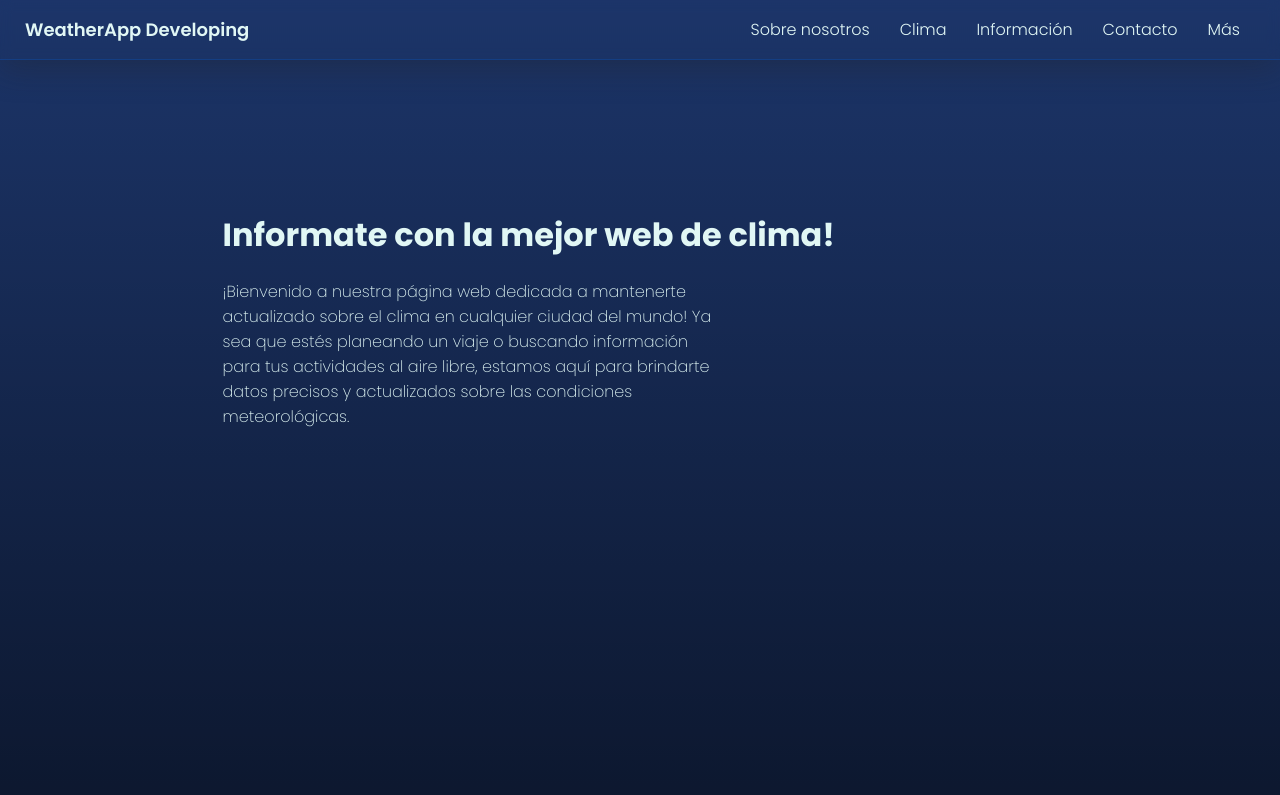
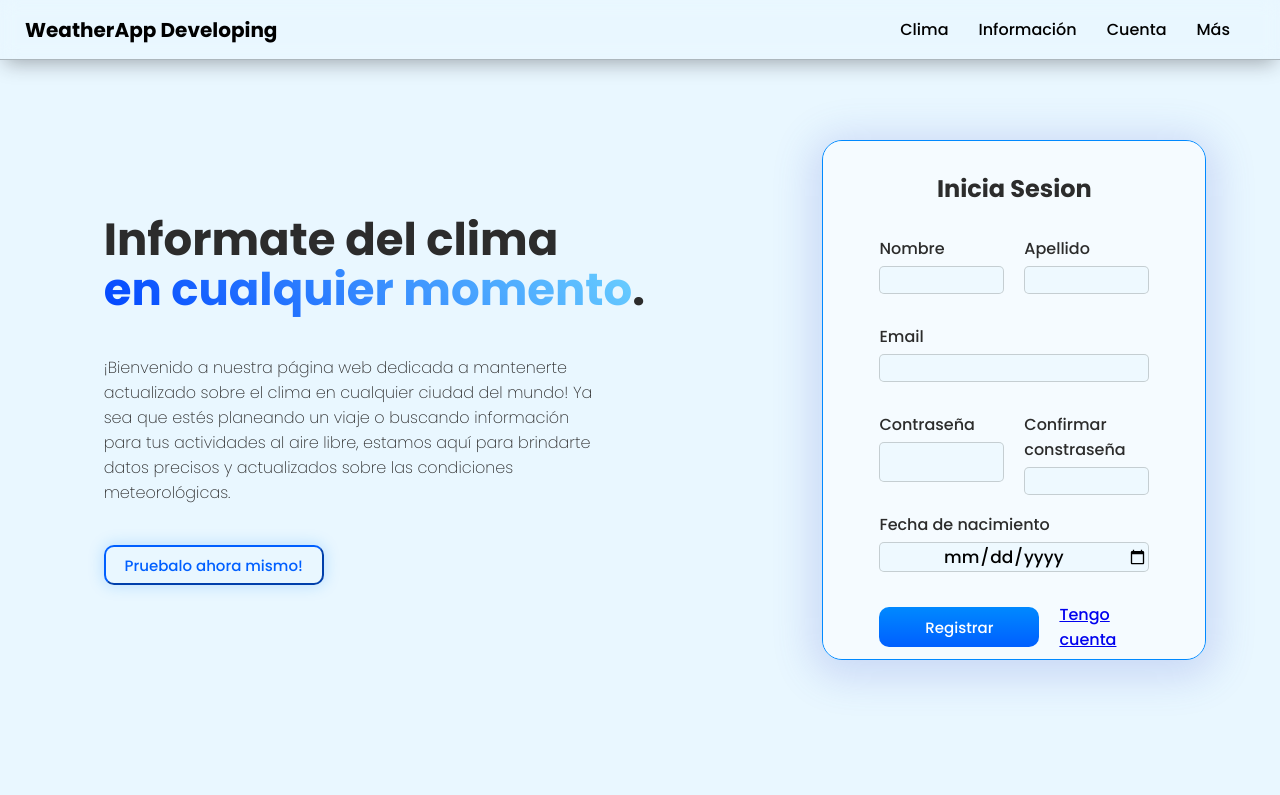
Before and after one commit to VazquezLD/weatherApp, a website built with Vite: page weatherApp/index.html in a window 1280 px wide. Shown: the top 795 px of the page. Built offline with nearby package versions, Linux system fonts and the light colour scheme.

Commit message:
addicion formulario de registro

```diff
--- a/weatherApp/assets/styles.css
+++ b/weatherApp/assets/styles.css
@@ -4,25 +4,36 @@
 *{
     padding: 0;
     box-sizing: border-box;
-    color: #E1F7F5;
     margin: 0;
     font-family: 'Poppins', sans-serif;
-    overflow-x: hidden;
+
 
 }
 body{
-    background:linear-gradient(to top, #000000, #001c57e3);
+    background-color: #e9f7ff;
     display: flex;
     flex-direction: column;
-    justify-content: space-evenly;
+    color: rgb(44, 44, 44);
+    overflow-x: hidden;
+    align-items: center;
 }
-
+h1{
+    font-size: 45px;
+    font-weight: 700;
+    line-height: 50px;
+}
+.gradSpan{
+    background: linear-gradient(45deg, #0044ff, #6bd1ff);
+    -webkit-background-clip: text;
+    -webkit-text-fill-color: transparent;
+}
 .oculto{
     display: none;
 }
 
 /*Estilos header y navbar*/
 header{
+    position: fixed;
     display: flex;
     justify-content: space-between;
     align-items: center;
@@ -30,12 +41,9 @@ header{
     height: 60px;
     flex-direction: row;
     top: 0;
-    border-bottom: 1px solid #0461da42;
-    background: #72707000;
-    box-shadow: 0 8px 32px 0 rgba(34, 34, 39, 0.37);
-    backdrop-filter: blur( 6px );
-    -webkit-backdrop-filter: blur( 6px );
-    position: fixed;
+    border-bottom: 1px solid #00000042;
+    box-shadow: 0 8px 20px -5px rgba(34, 34, 39, 0.37);
+    backdrop-filter: blur( 8.5px );
 }
 .navbar{
     height: auto;
@@ -44,30 +52,33 @@ header{
 .navbarTitle{
     display: flex;
     padding-left: 25px;
-    font-size: 18px;
-    font-weight: 600;
+    font-size: 20px;
+    font-weight: 700;
     align-items: center;
     justify-content: center;
+    color: #000000;
 }
 .navbarLinks{
+    width: auto;
+    padding: 10px;
     list-style: none;
     display: flex;
     gap: 30px;
-
 }
 .navbarLink a{
     text-decoration: none;
-    font-weight: 300;
+    font-weight: 400;
+    color: #000000;
 }
-.navbarLink a:hover{
-    transition: all 0.3s ease-in-out;
-    color: #6f6f70;
+.navbarLink:hover{
+    transition: all 0.4s ease;
+    transform: scale(1.07);
 }
 
 /*Estilos sección clima*/
 .seccionContainer{
     width: 100vw;
-    height: 100vh;
+    height: 80vh;
     display: flex;
     align-items: center;
     justify-content: center;
@@ -92,28 +103,29 @@ header{
     gap: 10px;
     height: auto;
     width: auto;
-    font-weight: 300;
+    font-weight: 400;
 }
 .inputClima{
-    height: 30px;
+    height: 40px;
     width: 400px;
-    border-radius: 10px;
+    border-radius: 20px;
     border: none;
-    background-color: #9ac8cd23;
+    background-color: #e9f7ff;
+    border: 1px solid #4444443d;
     text-align: center;
 }
 
 .inputClima::placeholder{
     text-align: center;
-    color: #e1f7f583;
+    color: #000000;
+    font-weight: 300;
 }
 .errorSpan{
     color: red;
     font-weight: 500;
 }
 .resultSections{
-    background-color: #04020c5e;
-    border: 1px solid rgba(240, 248, 255, 0.103);
+    background: linear-gradient(to top, #aadefa, #0089ff);
     display: flex;
     width: 100%;
     height: 350px;
@@ -121,6 +133,8 @@ header{
     justify-content: center;
     border-radius: 10px;
     gap: 10px;
+    color: #e9f7ff;
+    font-weight: 300;
 }
 .resultSection{
     height: 80%;
@@ -136,14 +150,12 @@ header{
     flex-direction: column;
     list-style: none;
     font-size: 15px;
-    font-weight: 200;
     height: 150px;
-
 }
 .datoMain:nth-child(1){
     font-size: 35px;
     text-decoration:underline;
-    font-weight: 400;
+    font-weight: 600;
 
 }
 .datoMain{
@@ -158,22 +170,18 @@ header{
     align-items: center;
 }
 .resultSection:nth-child(1){
-    border-left: 1px solid rgba(240, 248, 255, 0.199);
+    border-left: 1px solid #ceedff;
     border-radius: 0;
 }
 .resultSection:nth-child(3){
-    background-color: #80868b1c;
+    background-color: #6bd0ff2f;
+    border: 1px solid #6bd0ff6c;
     display: flex;
     border-radius: 10px;
     height: 270px;
     font-size: 15px;
     width: 270px;
 }
-
-.datosTemps{
-    font-weight: 200;
-}
-
 .horasSol{
     display: flex;
     height: 100px;
@@ -209,30 +217,111 @@ header{
     width: auto;
     height: auto;
     transition: all .3s ease-in-out;
-    filter: drop-shadow(0 -2px  15px rgba(44, 63, 231, 0.7));
+    filter: drop-shadow(0px 0px  15px rgba(224, 224, 224, 0.7));
 }
 .spanIcon{
     margin-top: 20px;
     font-weight: 300;
-    background-color: #80868b21;
+    background-color: #60819c21;
     height: auto;
     padding: 10px 30px 10px 30px;
     border-radius: 20px;
     overflow-y: hidden;
 }
 .hero{
+    height: 100vh;
     width: 100%;
-    height: 80vh;
     display: flex;
     align-items: center;
-    justify-content: space-evenly;
+    justify-content: space-around;
+    flex-wrap: wrap;
 }
 .heroContenedor{
+
     display: flex;
-    gap: 20px;
+    gap: 40px;
     flex-direction: column;
+    padding: 30px;
+    overflow-x: hidden;
 }
+
 .heroParrafo{
     font-weight: 200;
     max-width: 500px;
 }
+.heroContenedor:nth-child(2){
+    background-color: #ffffff8e;
+    box-shadow: rgba(73, 94, 209, 0.2) 0px 7px 40px 10px;
+    width: 30%;
+    height: 65%;
+    border-radius: 20px;
+    display: flex;
+    align-items: center;
+    gap: 20px;
+    border: 1px solid #0089ff;;
+}
+.formulario{
+    display: flex;
+    align-items: center;
+    flex-direction: column;
+    width: 90%;
+    height: 90%;
+    gap: 10px;
+}
+.parteForm{
+    display: flex;
+    width: 100%;
+    flex-direction: column;
+    gap: 5px;
+}
+.seccionForm{
+    display: flex;
+    padding: 10px;
+    justify-content: center;
+    height: 90px;
+    width: 100%;
+    gap: 20px;
+}
+.inputForm{
+    height: 60%;
+    width: 100%;
+    border: none;
+    background-color: #eef9ff;
+    border: 1px solid #4444443d;
+    text-align: center;
+    border-radius: 5px;
+    font-size: 17px;
+
+}
+.seccionForm:nth-child(5){
+    align-items: center;
+}
+.registerButton{
+    height: 40px;
+    font-size: 15px;
+    border-radius: 10px;
+    min-width: 160px;
+    max-width: 220px;
+    border: none;
+    cursor: pointer;
+    color: rgb(255, 255, 255);
+    background-image: linear-gradient(rgb(0, 137, 255) 0%, rgb(0, 95, 255) 100%);
+}
+.pruebaButton{
+    color: rgb(0, 95, 255);
+    border-color: rgb(0, 95, 255);
+    background: transparent;
+    cursor: pointer;
+    height: 40px;
+    width: 220px;
+    font-size: 15px;
+    border-radius: 10px;
+    transition:all .3s ease;
+    box-shadow: rgba(0, 136, 255, 0.205) 0px 0px 15px 1px;
+}
+.pruebaButton:hover{
+
+    background-color: #0044ff;
+    border: none;
+    color: #e9f7ff;
+}
--- a/weatherApp/index.html
+++ b/weatherApp/index.html
@@ -13,31 +13,73 @@
     <div class="navbarTitle">WeatherApp Developing</div>
     <nav class="navbar">
         <ul class="navbarLinks">
-          <li class="navbarLink"><a href="#">Sobre nosotros</a></li>
           <li class="navbarLink"><a href="#">Clima</a></li>
           <li class="navbarLink"><a href="#">Información</a></li>
-          <li class="navbarLink"><a href="#">Contacto</a></li>
+          <li class="navbarLink"><a href="#">Cuenta</a></li>
           <li class="navbarLink"><a href="#">Más</a></li>
         </ul>
     </nav>
   </header>
 
-  <div class="hero">
+  <section class="hero">
 
       <div class="heroContenedor">
-        <h1>Informate con la mejor web de clima!</h1>
+        <h1>Informate del clima <br><span class="gradSpan">en cualquier momento</span>.</h1>
         <p class="heroParrafo">
           ¡Bienvenido a nuestra página web dedicada a mantenerte actualizado sobre el clima en cualquier ciudad del mundo! Ya sea que estés planeando un viaje o
            buscando información para tus actividades al aire libre, estamos aquí para brindarte datos precisos y actualizados sobre las condiciones meteorológicas.</p>
+           <button class="pruebaButton">Pruebalo ahora mismo!</button>
       </div>
 
       <div class="heroContenedor">
+        <h2>Inicia Sesion</h2>
+        <form action="" class="formulario">
 
+          <div class="seccionForm">
+              <div class="parteForm">
+                <span>Nombre</span>
+                <input type="text" id="nombre" class="inputForm">
+              </div>
+
+              <div class="parteForm">
+                <span>Apellido</span>
+                <input type="text" id="apellido" class="inputForm">
+              </div>
+          </div>
+          <div class="seccionForm">
+            <div class="parteForm">
+              <span>Email</span>
+              <input type="email" id="email" class="inputForm">
+            </div>
+          </div>
+          <div class="seccionForm">
+            <div class="parteForm">
+              <span>Contraseña</span>
+              <input type="password" id="password" class="inputForm">
+            </div>
+
+            <div class="parteForm">
+              <span>Confirmar constraseña</span>
+              <input type="password" id="cpassword" class="inputForm">
+            </div>
+          </div>
+          <div class="seccionForm">
+            <div class="parteForm">
+              <span>Fecha de nacimiento</span>
+            <input type="date" class="inputForm">
+            </div>
+          </div>
+          <div class="seccionForm">
+
+              <button class="registerButton">Registrar</button>
+              <a href="#">Tengo cuenta</a>
+
+          </div>
+        </form>
       </div>
+    </section>
 
-  </div>
-
-  <div class="seccionContainer">
+  <section class="seccionContainer">
 
     <div class="containerCard">
       <div class="inputSection">
@@ -48,7 +90,7 @@
       <div class="resultSections" id="resultSections">
     </div>
 
-  </div>
+  </section>
 
   <script src="./scripts/request.js"></script>
   <script src="./scripts/main.js"></script>
```
